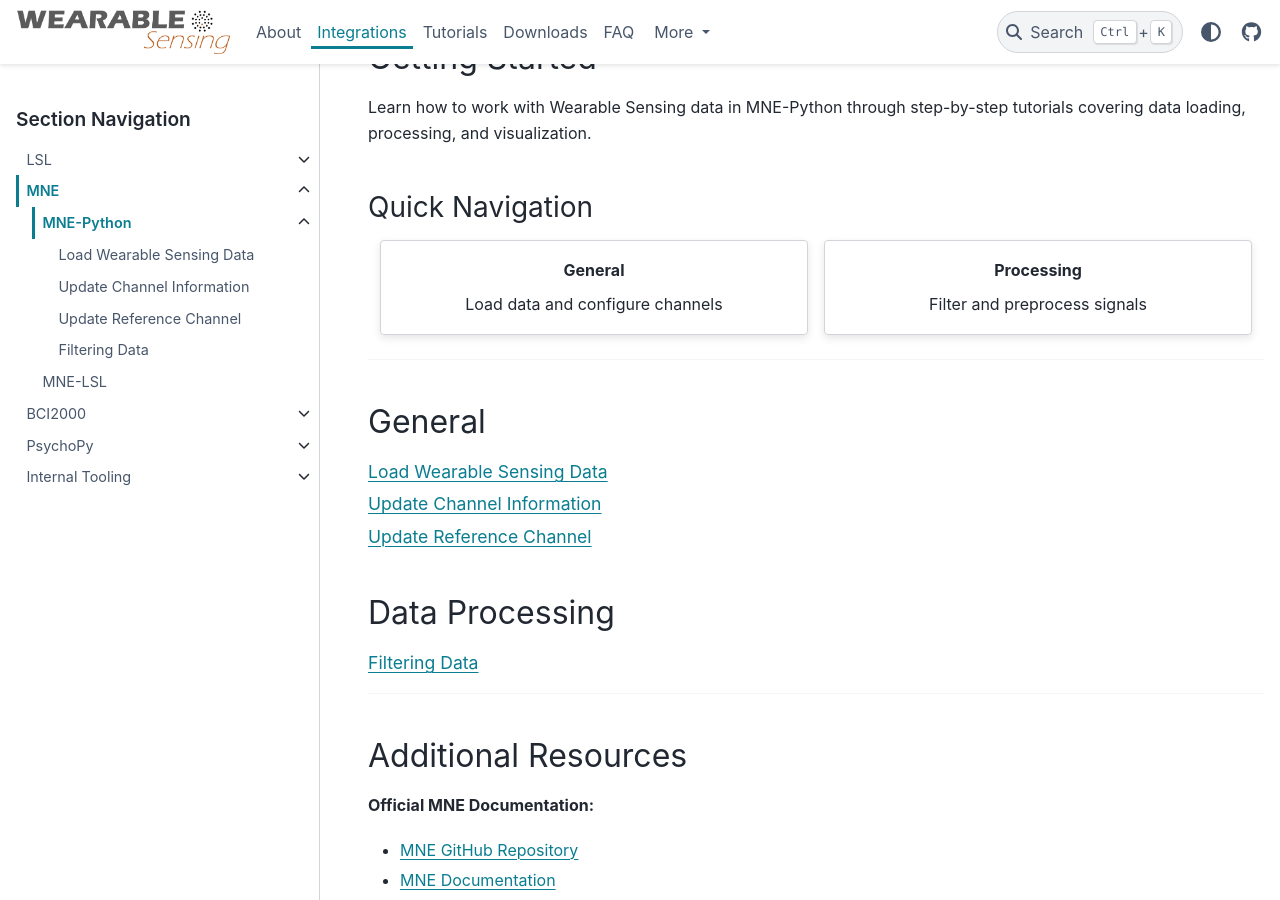
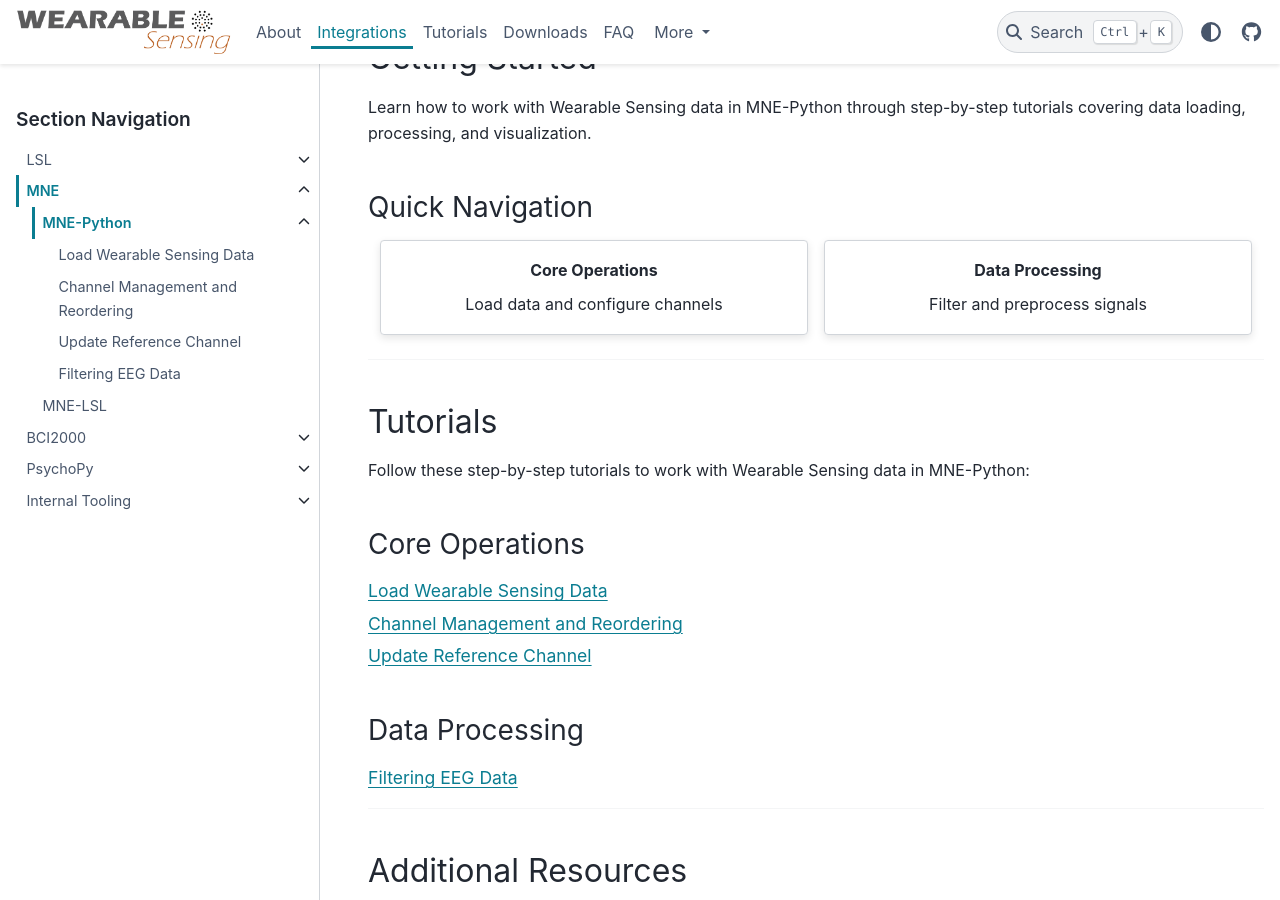
Before and after one commit to WearableSensing/wiki, a Sphinx documentation site: the page built from docs/examples/mne/python/index.md, in a window 1280 px wide and 900 px high, scrolled down 419 px. Built offline with Sphinx 7.4.7 and the PyData theme 0.15.4, drawn with Linux system fonts in a browser that asks for light colours.

Commit message:
Update to help with navigation

`````diff
--- a/docs/examples/mne/python/index.md
+++ b/docs/examples/mne/python/index.md
@@ -17,7 +17,7 @@
 ````{grid} 2
 :gutter: 3
 
-```{grid-item-card} General
+```{grid-item-card} Core Operations
 :link: core/load
 :link-type: doc
 :text-align: center
@@ -25,7 +25,7 @@
 Load data and configure channels
 ```
 
-```{grid-item-card} Processing
+```{grid-item-card} Data Processing
 :link: processing/filter
 :link-type: doc
 :text-align: center
@@ -37,24 +37,28 @@
 
 ---
 
+## Tutorials
+
+Follow these step-by-step tutorials to work with Wearable Sensing data in MNE-Python:
+
 (core-operations)=
-## General
+### Core Operations
 
 ```{toctree}
 :maxdepth: 1
 
-Load Wearable Sensing Data <core/load>
-Update Channel Information <core/update_channel>
-Update Reference Channel <core/update_ref>
+core/load
+core/update_channel
+core/update_ref
 ```
 
 (data-processing)=
-## Data Processing
+### Data Processing
 
 ```{toctree}
 :maxdepth: 1
 
-Filtering Data <processing/filter>
+processing/filter
 ```
 
 ---
`````
Also changed, not shown: docs/examples/mne/index.md (+1 -1 lines).
